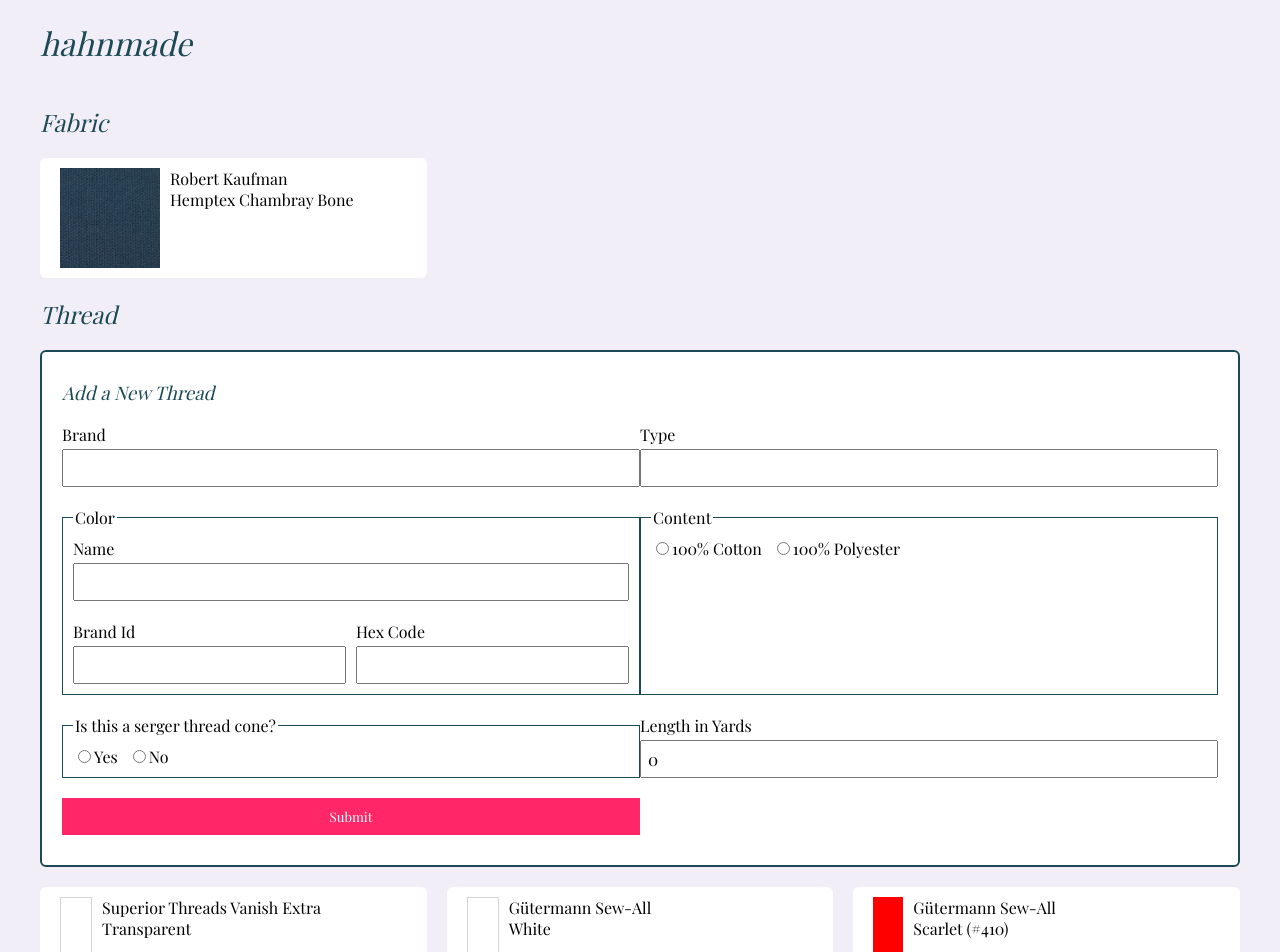
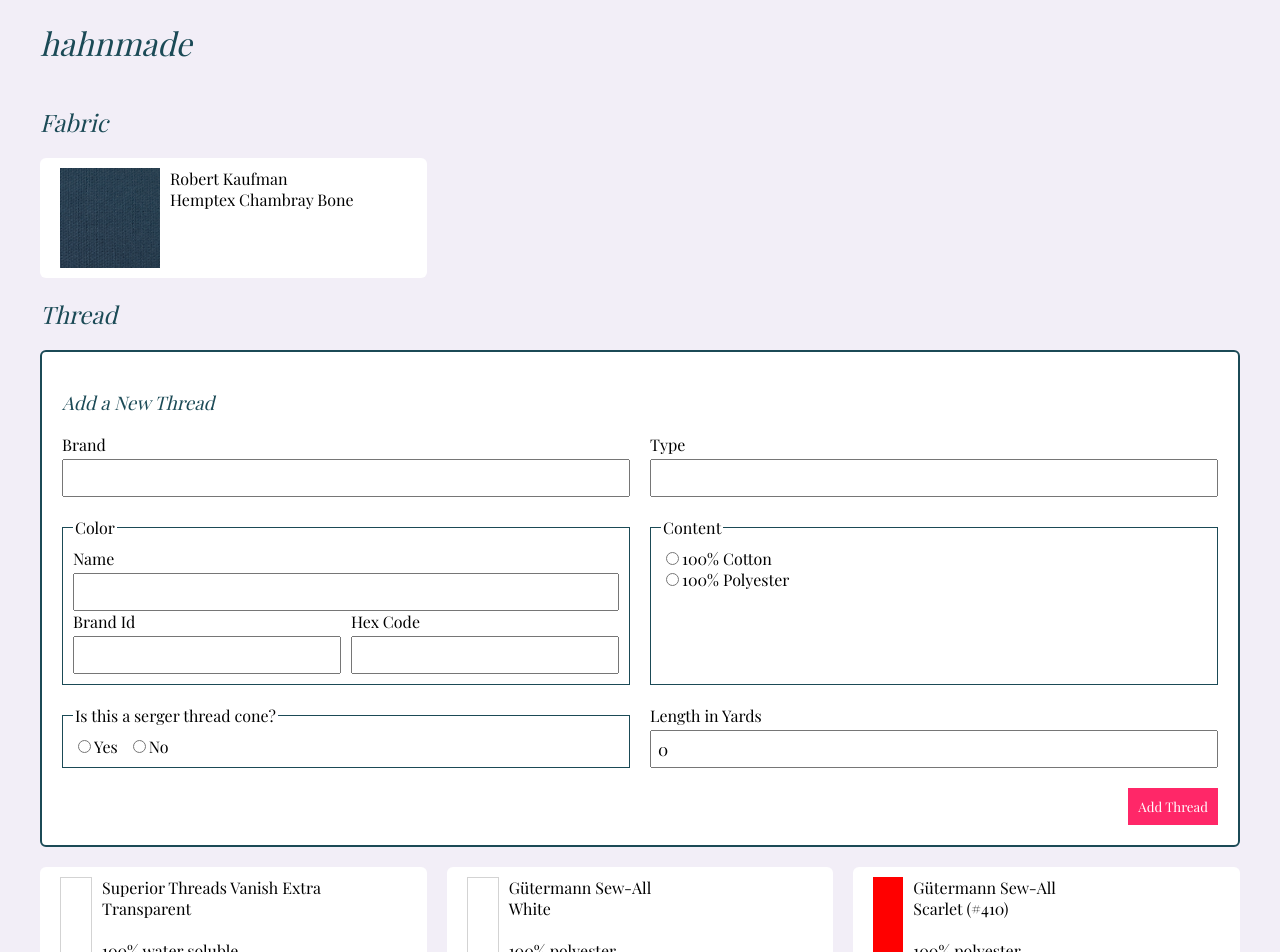
Before and after one commit to hahnwhitney/hahn-made, a React (Create React App) app: page / in a window 1280 px wide. Shown: the top 952 px of the page. Built offline with nearby package versions, Linux system fonts and the light colour scheme; a web font is replaced by a local one.

Commit message:
more styling improvements for add thread

```diff
--- a/src/App.scss
+++ b/src/App.scss
@@ -55,35 +55,6 @@ h1, h2, h3, h4 {
   margin-bottom: 20px;
 }
 
-@media (min-width: 600px) {
-  .fabric-grid,
-  .thread-grid {
-    grid-template-columns: 1fr 1fr;
-  }
-}
-
-@media (min-width: 1030px) {
-  .content {
-    padding: 0 40px;
-  }
-
-  .fabric-grid,
-  .thread-grid {
-    grid-template-columns: 1fr 1fr 1fr;
-  }
-}
-
-@media (min-width: 1500px) {
-  .content {
-    padding: 0 8vw;
-  }
-
-  .fabric-grid,
-  .thread-grid {
-    grid-template-columns: 1fr 1fr 1fr 1fr;
-  }
-}
-
 .card {
   background-color: #FFF;
   border-radius: 6px;
@@ -128,8 +99,7 @@ h1, h2, h3, h4 {
 .thread-form {
   display: grid;
   grid-template-columns: 1fr;
-  // grid-gap: 20px;
-  margin-bottom: 20px;
+  grid-gap: 20px;
 
   & > .card {
     color: var(--dark-teal);
@@ -140,7 +110,7 @@ h1, h2, h3, h4 {
   border: 2px solid var(--dark-teal);
   background-color: #FFF;
   border-radius: 6px;
-  padding: 10px 20px;
+  padding: 20px;
   margin-bottom: 20px;
 }
 
@@ -153,7 +123,6 @@ fieldset {
 .flex-wrapper {
   display: flex;
   flex-direction: column;
-  margin-bottom: 20px;
 
   input {
     padding: 6px;
@@ -170,27 +139,11 @@ fieldset {
   display: grid;
   grid-template-columns: 1fr 1fr;
   grid-gap: 10px;
-
-  & > .flex-wrapper {
-    margin-bottom: 0;
-  }
-}
-
-#color-content-wrapper,
-#fiber-content-wrapper,
-#cone-content-wrapper {
-  margin-bottom: 20px;
 }
 
 #fiber-content-wrapper > label,
 #cone-content-wrapper > label {
   margin-right: 10px;
-}
-
-@media (min-width: 600px) {
-  .thread-form {
-    grid-template-columns: 1fr 1fr;
-  }
 }
 
 #thread-form-submit {
@@ -223,3 +176,49 @@ footer {
   height: 40px;
   margin: 0 5px;
 }
+
+/* MEDIA QUERIES ------------------- */
+@media (min-width: 600px) {
+  .fabric-grid,
+  .thread-grid {
+    grid-template-columns: 1fr 1fr;
+  }
+}
+
+@media (min-width: 600px) {
+  .thread-form {
+    grid-template-columns: 1fr 1fr;
+  }
+
+  #fiber-content-wrapper > label {
+    display: block;
+    margin-right: 0;
+  }
+
+  #thread-form-submit {
+    grid-column: 2/2;
+    justify-self: right;
+  }
+}
+
+@media (min-width: 1030px) {
+  .content {
+    padding: 0 40px;
+  }
+
+  .fabric-grid,
+  .thread-grid {
+    grid-template-columns: 1fr 1fr 1fr;
+  }
+}
+
+@media (min-width: 1500px) {
+  .content {
+    padding: 0 8vw;
+  }
+
+  .fabric-grid,
+  .thread-grid {
+    grid-template-columns: 1fr 1fr 1fr 1fr;
+  }
+}
--- a/src/ThreadForm.jsx
+++ b/src/ThreadForm.jsx
@@ -61,7 +61,7 @@ const ThreadForm = () => {
             <label htmlFor="color-name">Name</label>
             <input
               id="color-name"
-              name="color-name"
+              name="color"
               type="text"
               value={threadDetails.colorName}
               onChange={handleChange}
@@ -72,7 +72,7 @@ const ThreadForm = () => {
               <label htmlFor="color-id">Brand Id</label>
               <input
                 id="color-id"
-                name="color-id"
+                name="colorId"
                 type="text"
                 value={threadDetails.colorId}
                 onChange={handleChange}
@@ -82,7 +82,7 @@ const ThreadForm = () => {
               <label htmlFor="color-hex">Hex Code</label>
               <input
                 id="color-hex"
-                name="color-hex"
+                name="colorHex"
                 type="text"
                 value={threadDetails.colorHex}
                 onChange={handleChange}
@@ -144,15 +144,14 @@ const ThreadForm = () => {
           <label htmlFor="brand">Length in Yards</label>
           <input
             id="quantity-yards"
-            name="quantity-yards"
+            name="quantityInYards"
             type="text"
             value={threadDetails.quantityInYards}
             onChange={handleChange}
           />
         </div>
 
-        <input id="thread-form-submit" type="submit" value="Submit" />
-
+        <input id="thread-form-submit" type="submit" value="Add Thread" />
       </form>
     </div>
   );
```
